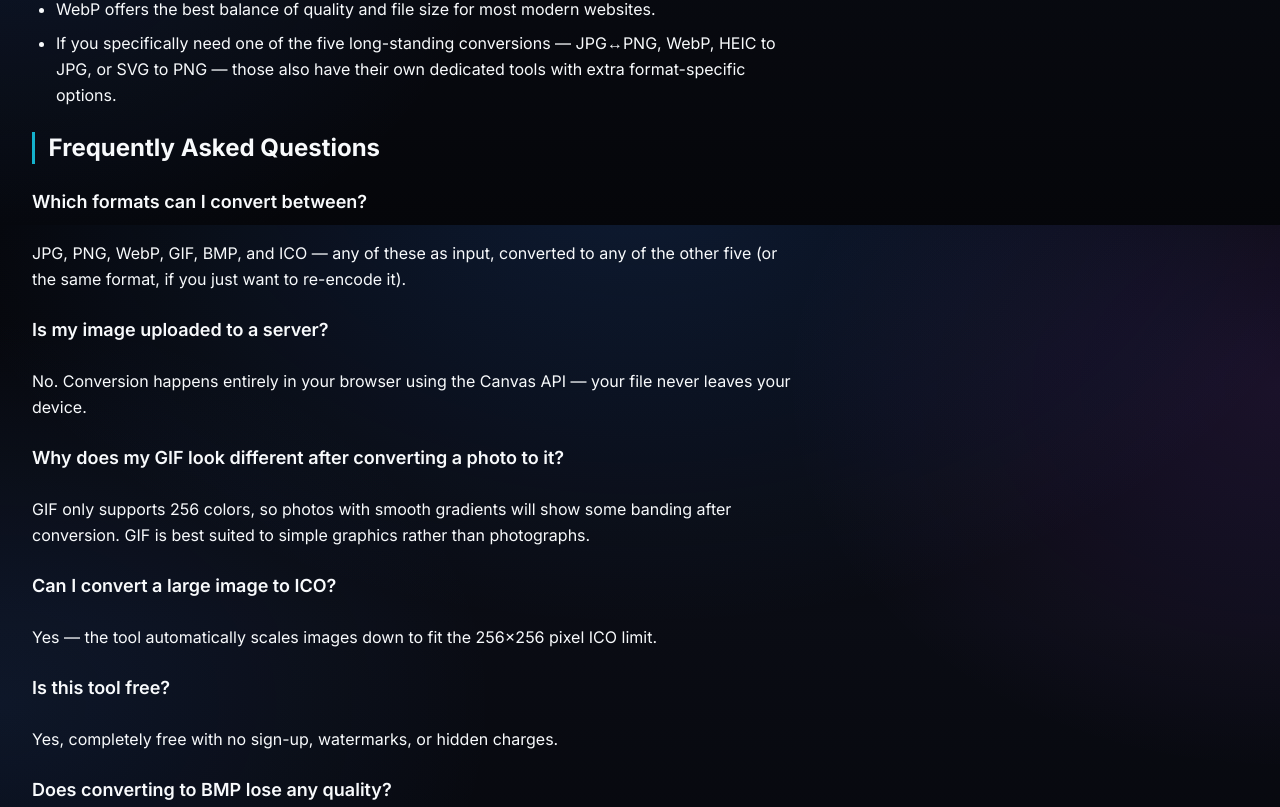
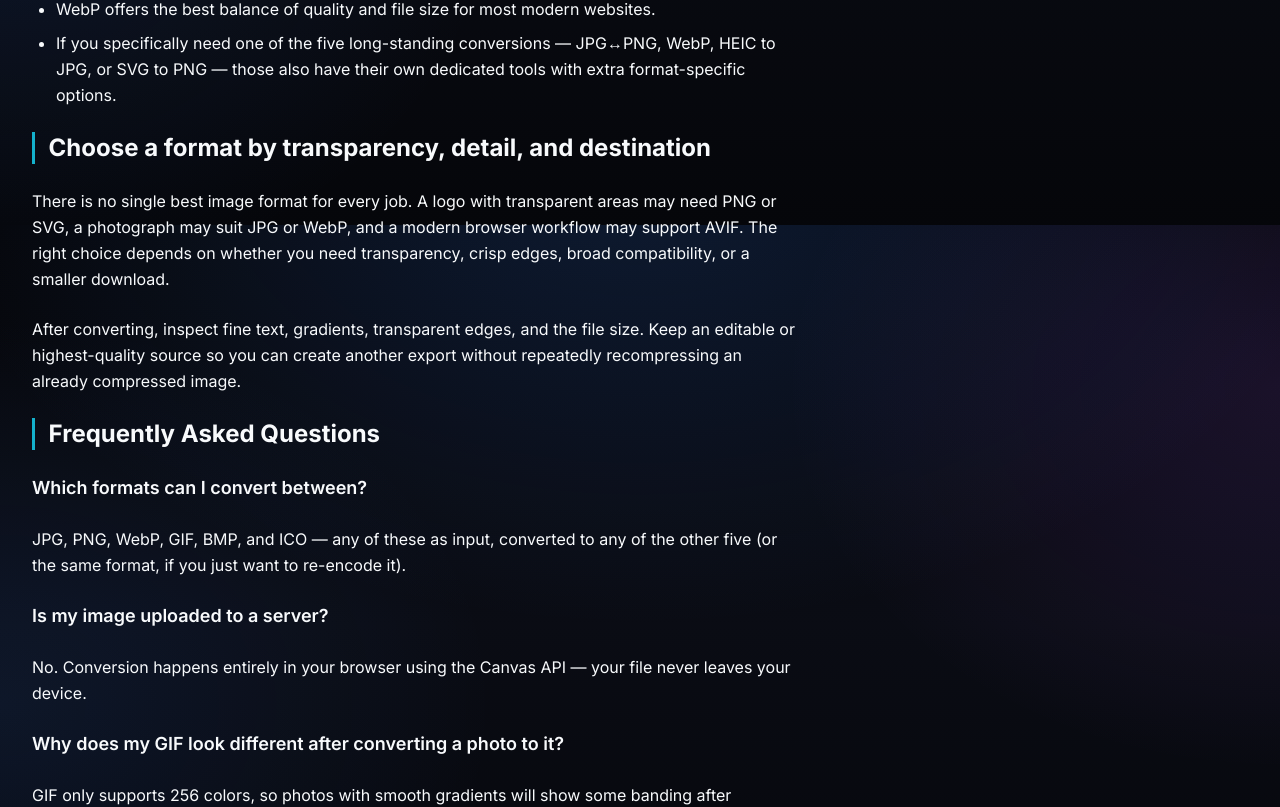
Before and after one commit to surajkumar122024-star/ok01, a Next.js app: page /blog/image-format-converter-guide in a window 1280 px wide. Shown: the part 2975-3782 px from the top of the page. Built offline with nearby package versions, Linux system fonts and the light colour scheme.

Commit message:
Add unique subject-specific guidance to blog article

```diff
--- a/src/app/blog/image-format-converter-guide/page.tsx
+++ b/src/app/blog/image-format-converter-guide/page.tsx
@@ -116,6 +116,7 @@ export default function ImageFormatConverterGuideArticle() {
           <li>If you specifically need one of the five long-standing conversions — JPG↔PNG, WebP, HEIC to JPG, or SVG to PNG — those also have their own dedicated tools with extra format-specific options.</li>
           </ul>
 
+          <h2 className="text-2xl font-bold mt-8">Choose a format by transparency, detail, and destination</h2><p>There is no single best image format for every job. A logo with transparent areas may need PNG or SVG, a photograph may suit JPG or WebP, and a modern browser workflow may support AVIF. The right choice depends on whether you need transparency, crisp edges, broad compatibility, or a smaller download.</p><p>After converting, inspect fine text, gradients, transparent edges, and the file size. Keep an editable or highest-quality source so you can create another export without repeatedly recompressing an already compressed image.</p>
           <h2 id="faq" className="text-2xl font-bold mt-8">Frequently Asked Questions</h2>
           <h3 className="text-lg font-semibold mt-4">Which formats can I convert between?</h3>
           <p>JPG, PNG, WebP, GIF, BMP, and ICO — any of these as input, converted to any of the other five (or the same format, if you just want to re-encode it).</p>
```
